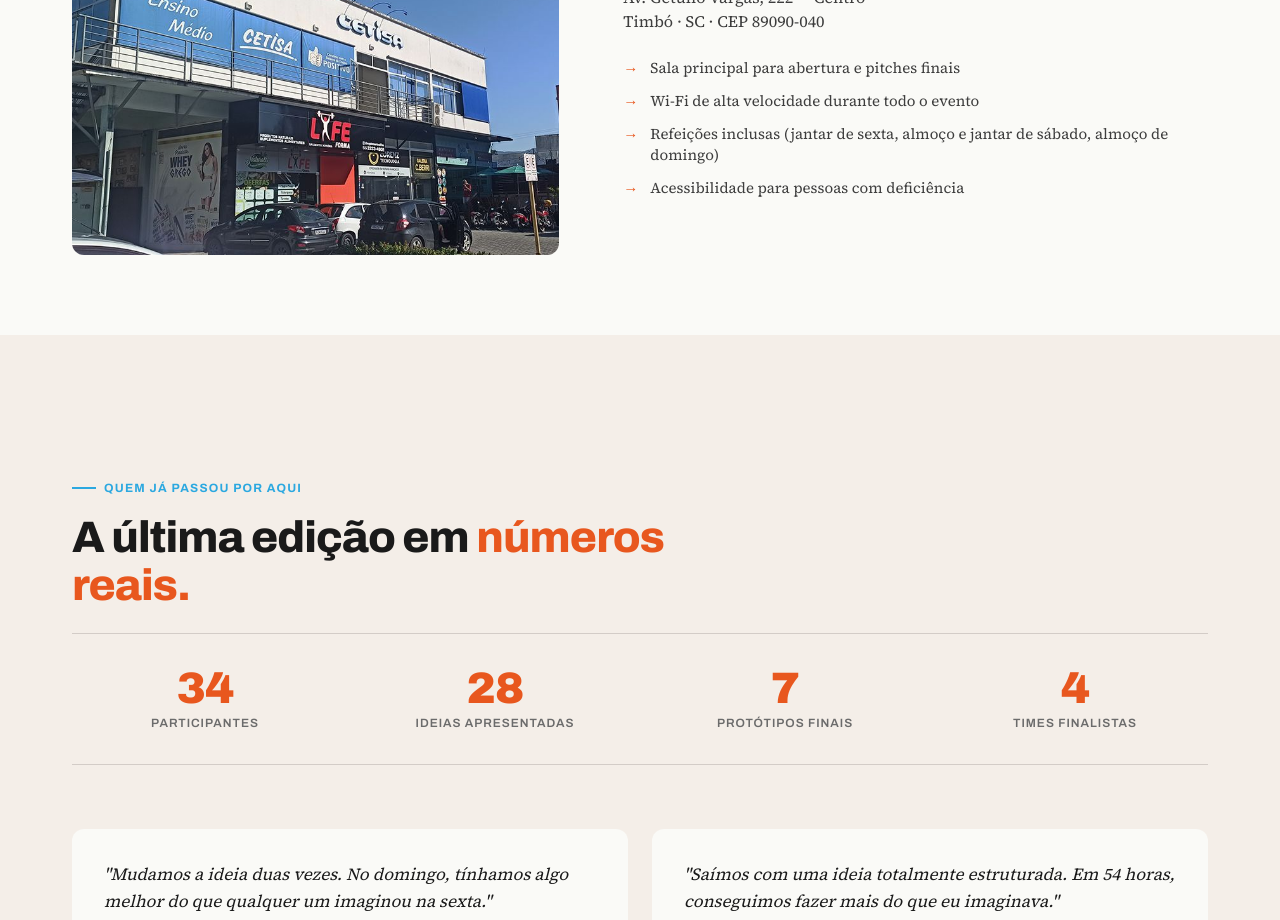
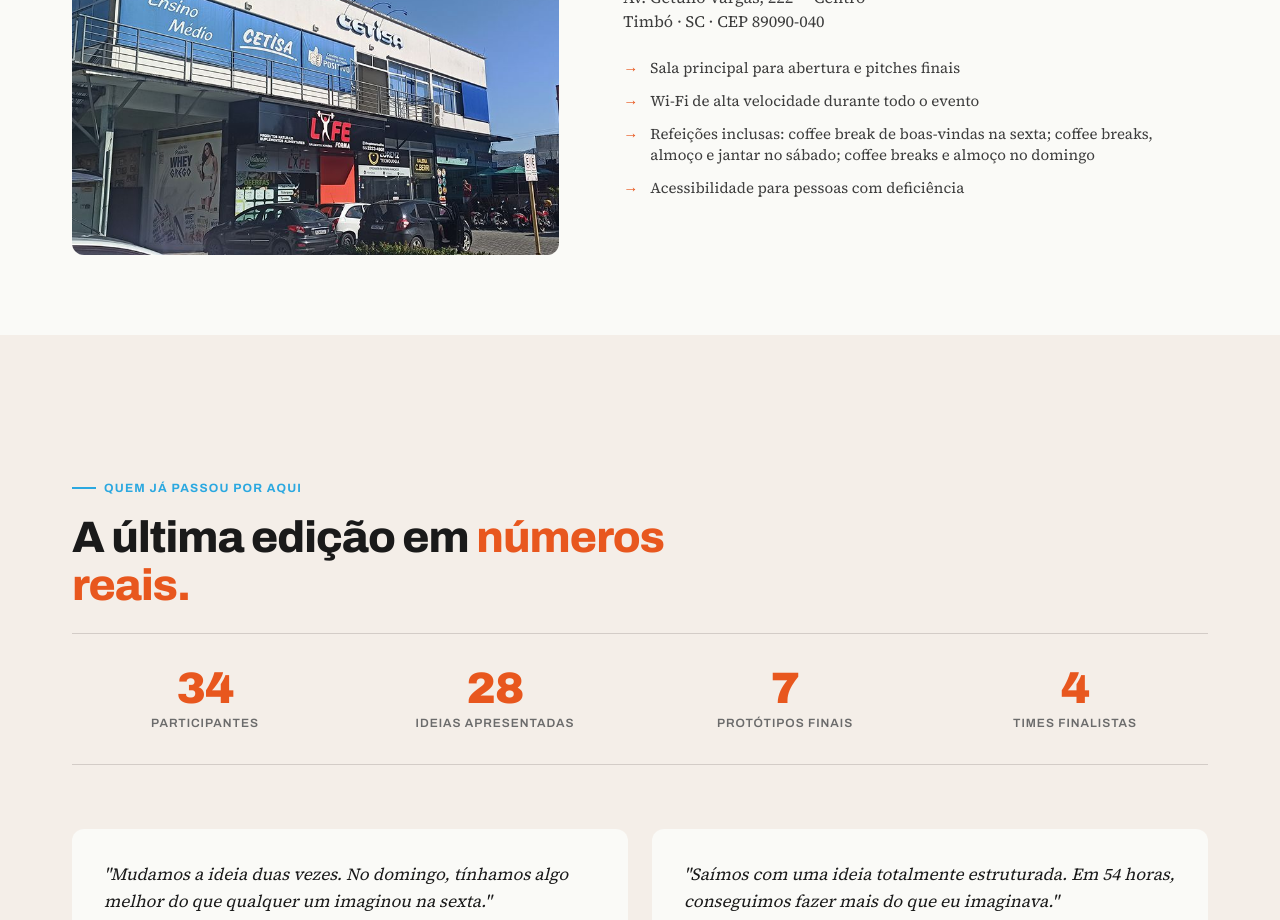
Before and after one commit to mdalmarco/sw2026, a React (Vite) app: page / in a window 1280 px wide. Shown: the part 10020-10940 px from the top of the page. Built offline with nearby package versions, Linux system fonts and the light colour scheme.

Commit message:
fix: update venue meals — detailed coffee breaks + meals per day

```diff
--- a/src/data/content.ts
+++ b/src/data/content.ts
@@ -428,7 +428,7 @@ export const TESTIMONIALS = [
 export const VENUE_FEATURES = [
   'Sala principal para abertura e pitches finais',
   'Wi-Fi de alta velocidade durante todo o evento',
-  'Refeições inclusas (jantar de sexta, almoço e jantar de sábado, almoço de domingo)',
+  'Refeições inclusas: coffee break de boas-vindas na sexta; coffee breaks, almoço e jantar no sábado; coffee breaks e almoço no domingo',
   'Acessibilidade para pessoas com deficiência',
 ];
 
```
